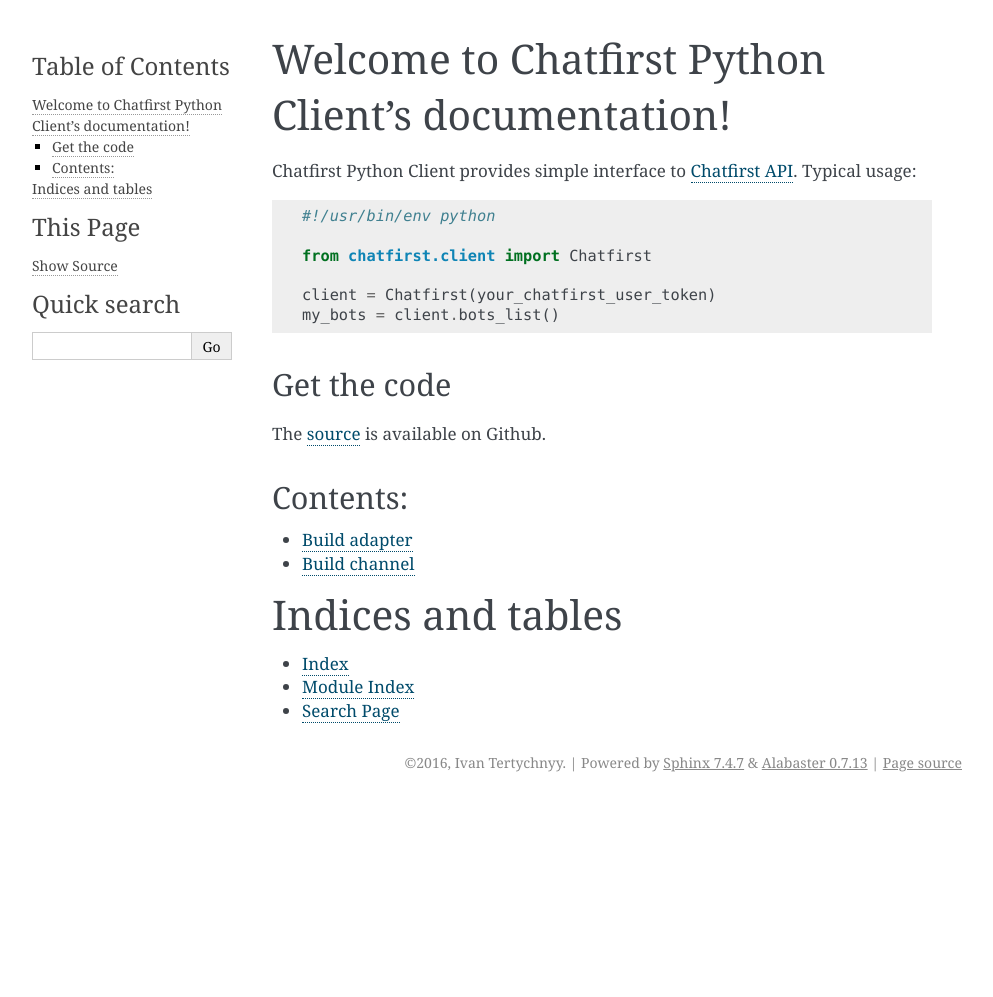
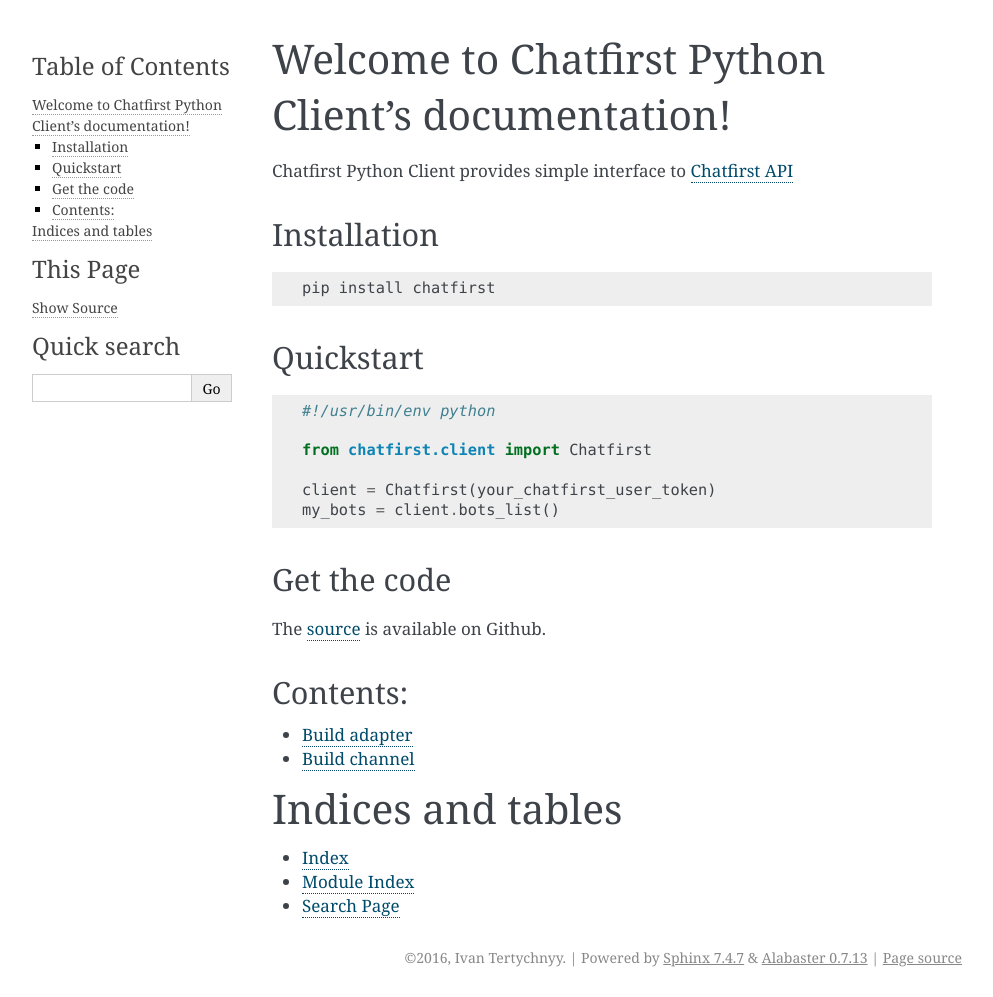
Before and after one commit to chatfirst/chatfirst, a Sphinx documentation site: the page built from docs/source/index.rst, in a window 1280 px wide. Shown: the whole page, without its empty margins (148-1141 px from the left). Built offline with Sphinx 7.4.7, drawn with Linux system fonts in a browser that asks for light colours; before the commit the page ends 900 px from its top, so only the background shows below that.

Commit message:
updated docs

```diff
--- a/docs/source/index.rst
+++ b/docs/source/index.rst
@@ -1,7 +1,18 @@
 Welcome to Chatfirst Python Client's documentation!
 ===================================================
 
-Chatfirst Python Client provides simple interface to `Chatfirst API <https://api.chatfirst.co/swagger>`_. Typical usage::
+Chatfirst Python Client provides simple interface to `Chatfirst API <https://api.chatfirst.co/swagger>`_
+
+
+Installation
+------------
+::
+
+    pip install chatfirst
+
+Quickstart
+----------
+::
 
     #!/usr/bin/env python
 
@@ -10,9 +21,8 @@
     client = Chatfirst(your_chatfirst_user_token)
     my_bots = client.bots_list()
 
-
 Get the code
--------------
+------------
 
 The `source <https://github.com/chatfirst/chatfirst>`_ is available on Github.
 
```
